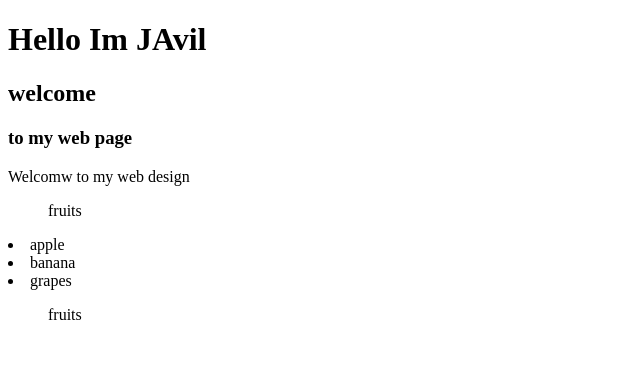
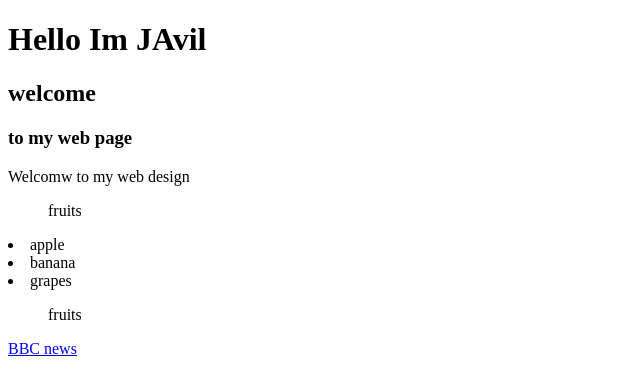
Before and after one commit to javilmorain111-lgtm/Javil-Morain, a plain HTML site: page webdesign/index.html in a window 1280 px wide. Shown: the full height of the page, 0-640 px from the left. Drawn offline with Linux system fonts and the light colour scheme.

Commit message:
Update index.html

```diff
--- a/webdesign/index.html
+++ b/webdesign/index.html
@@ -17,7 +17,7 @@
 <ul>fruits</ul>
 
 <a href="https://www.bbc.com/" target="_blank"
-title="A ink to BBC NEews."BBC news></a>
+title="A ink to BBC NEews."> BBC news </a>
 
 <body>
 </body>
```
